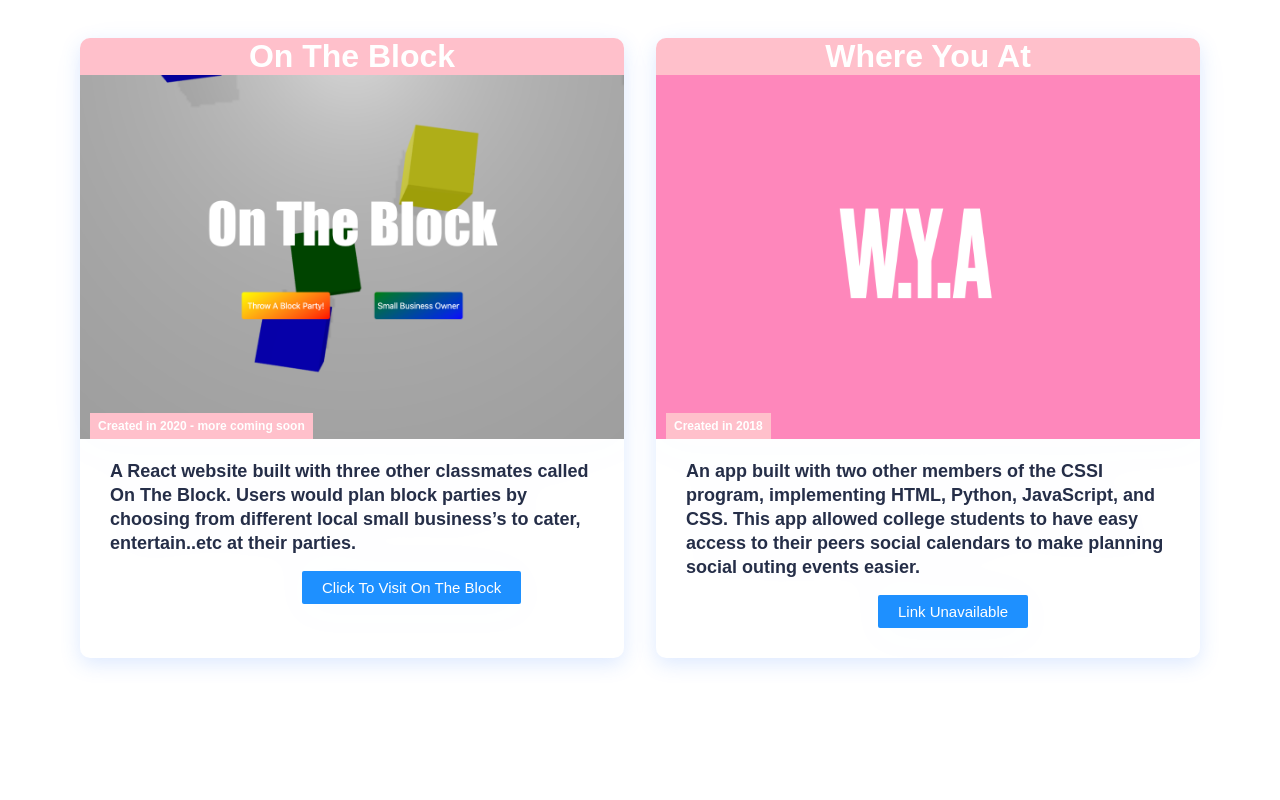
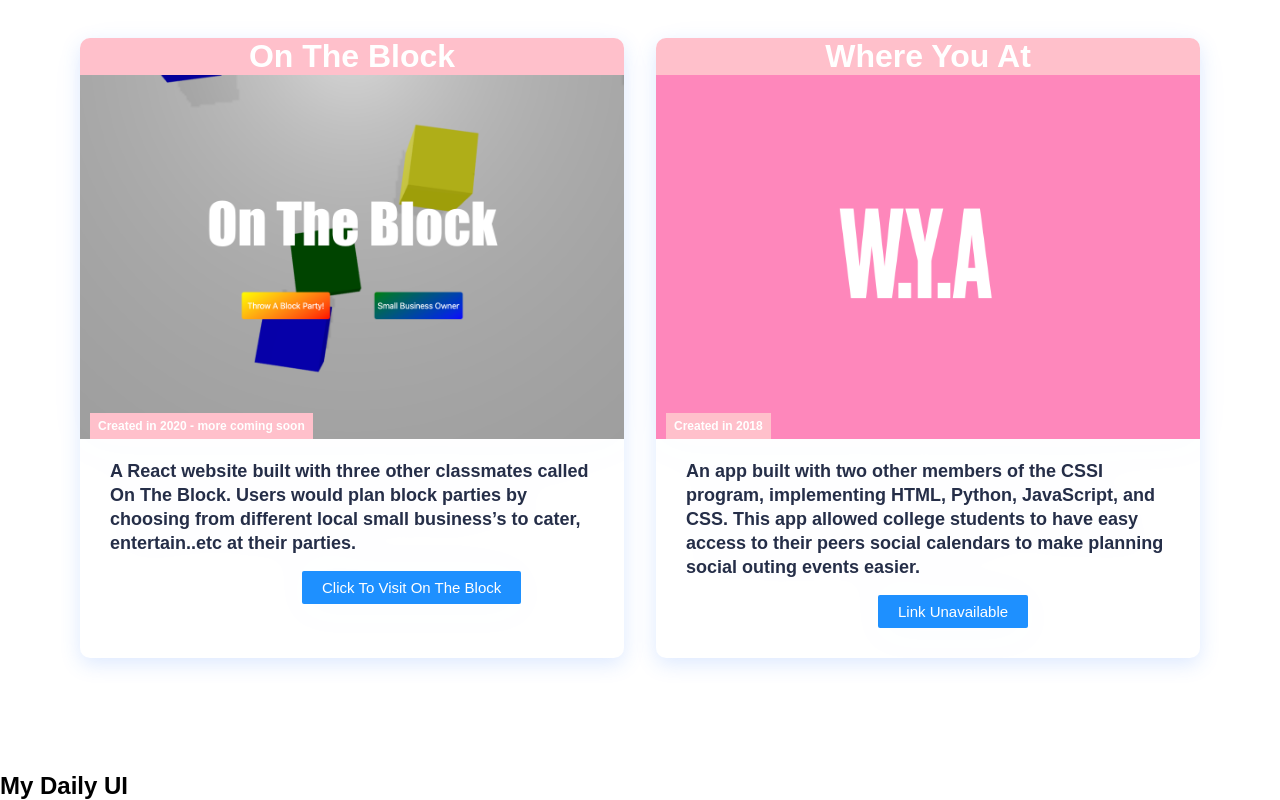
Before and after one commit to mscott44/Portfolio, a React (Create React App) app: page /projects in a window 1280 px wide. Shown: the part 251-1051 px from the top of the page. Before the commit the page ends 1018 px from the top, so only its background shows below. Built offline with nearby package versions, Linux system fonts and the light colour scheme.

Commit message:
small change

```diff
--- a/src/App.css
+++ b/src/App.css
@@ -19,6 +19,11 @@
   box-shadow: 10px 5px 5px grey;
   font-size: 75px;
   font-family: "Fjalla One", sans-serif;
+}
+
+.daily-ui {
+  margin-top: 53rem;
+  position: absolute;
 }
 
 .about {
--- a/src/components/pages/Projects.js
+++ b/src/components/pages/Projects.js
@@ -6,6 +6,7 @@ function Projects() {
   return (
     <div>
       <h1 className="projects">Projects</h1>
+      <h2 className="daily-ui"> My Daily UI </h2>
 
       <div>
         <Cards />
```
